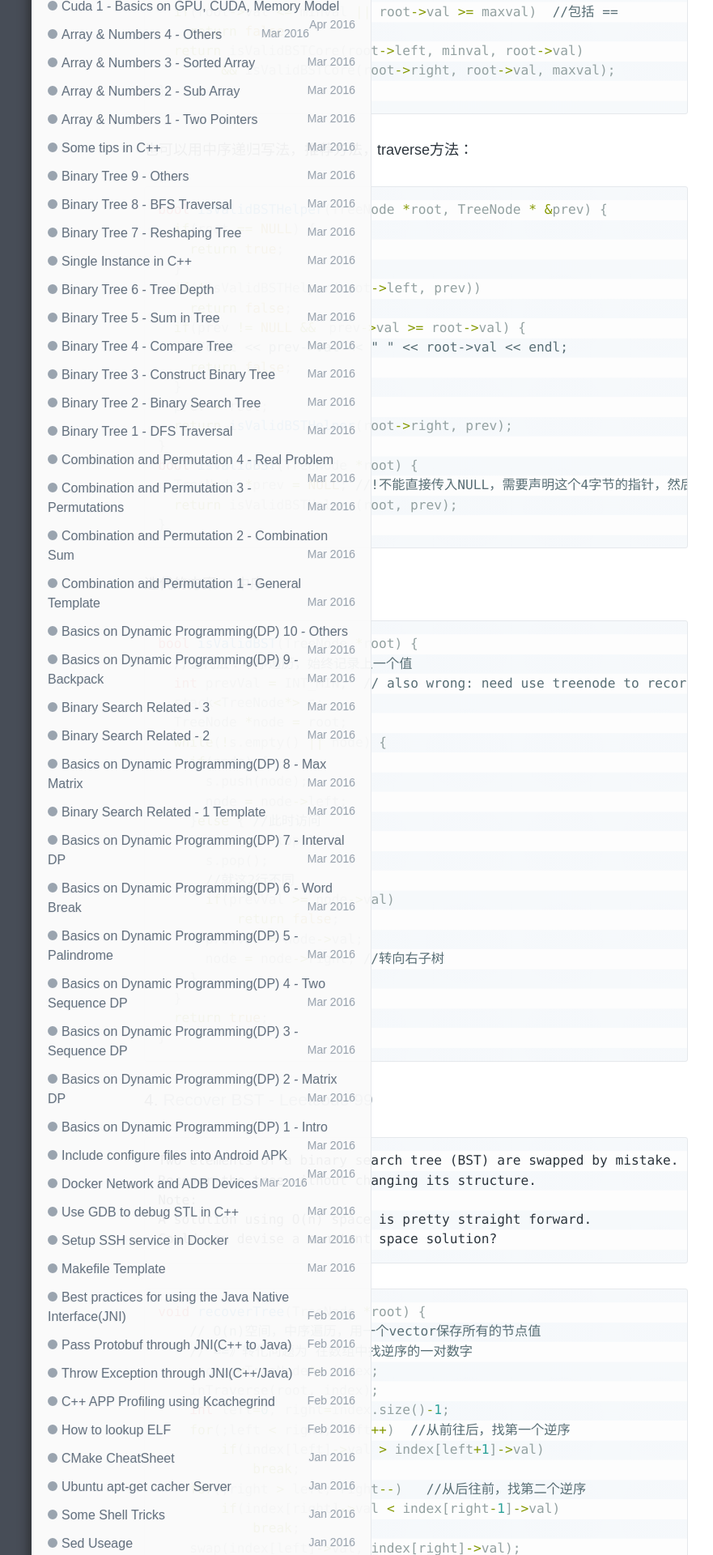
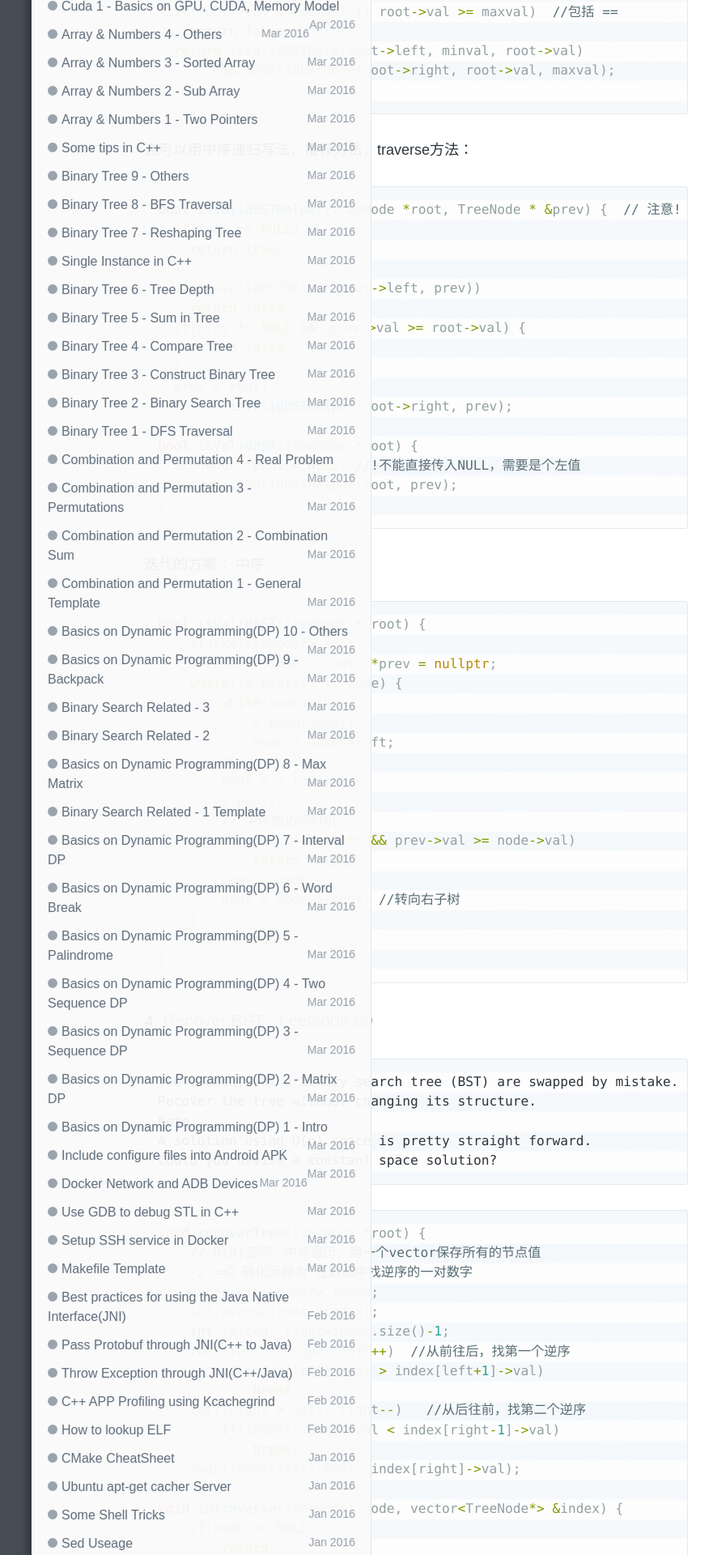
Before and after one commit to wykvictor/wykvictor.github.io, a Jekyll site: the page built from _posts/algorithm/2016-03-24-Binary-Tree-2.md, in a window 1280 px wide. Shown: the part 2035-3955 px from the top of the page at 81% size, without its empty margins (126-1007 px from the left). Built offline with Jekyll 4.4.1, drawn with Linux system fonts in a browser that asks for light colours; some of the changed lines change nothing that is shown; some of the changed text lies outside the part shown.

Commit message:
update binary tree bst

````diff
--- a/_posts/algorithm/2016-03-24-Binary-Tree-2.md
+++ b/_posts/algorithm/2016-03-24-Binary-Tree-2.md
@@ -85,46 +85,42 @@
 {% endhighlight %}
 也可以用中序递归写法，推荐方法，traverse方法：
 {% highlight C++ %}
-bool isValidBSTHelper(TreeNode *root, TreeNode * &prev) {
+bool isValidBSTHelper(TreeNode *root, TreeNode * &prev) {  // 注意! TreeNode* &prev
   if(root == NULL) {
     return true;
   }
   if(!isValidBSTHelper(root->left, prev))
     return false;
   if(prev != NULL &&　prev->val >= root->val) {
-    //cout << prev->val << " " << root->val << endl;
     return false;
   }
   prev = root;
   return isValidBSTHelper(root->right, prev);
 }
 bool isValidBST(TreeNode *root) {
-  TreeNode *prev = NULL; //!不能直接传入NULL，需要声明这个4字节的指针，然后才能取引用
+  TreeNode *prev = NULL; //!不能直接传入NULL，需要是个左值
   return isValidBSTHelper(root, prev);
 }
 {% endhighlight %}
 迭代的方案： 中序
 {% highlight C++ %}
-bool isValidBST(TreeNode *root) {
-  //迭代法：中序遍历，始终记录上一个值
-  int prevVal = INT_MIN;  // also wrong: need use treenode to record
-  stack<TreeNode*> s;
-  TreeNode *node = root;
-  while(!s.empty() || node) {
-    if(node) {
-      s.push(node);
-      node = node->left;
-    }else { //此时访问
-      node = s.top();
-      s.pop();
-      //就这2行不同
-      if(prevVal >= node->val)
-          return false;
-      prevVal = node->val;
-      node = node->right; //转向右子树
+bool isValidBST(TreeNode * root) {
+    stack<TreeNode*> s;
+    TreeNode *node = root, *prev = nullptr;
+    while(!s.empty() || node) {
+        while(node) {
+            s.push(node);
+            node = node->left;
+        }
+        node = s.top();
+        s.pop();
+        // 中序的访问时机
+        if(prev != nullptr && prev->val >= node->val)
+            return false;
+        prev = node;
+        node = node->right; //转向右子树
     }
-  }
-  return true;
+    return true;
 }
 {% endhighlight %}
 
@@ -448,15 +444,15 @@
 [solution-2](http://www.mathcs.emory.edu/~cheung/Courses/171/Syllabus/9-BinTree/BST-delete2.html)
 {% highlight C++ %}
 TreeNode* removeNode(TreeNode* root, int value) {
-    // write your code here
     TreeNode dummyNode(-1);  // in case delete root
     dummyNode.right = root;
-    deleteNode(root, value, &dummyNode);
+    deleteNode(root, value, &dummyNode);  // 传个parent，好操作
     return dummyNode.right;
 }
 // helper function
 void deleteNode(TreeNode* root, int value, TreeNode* parent) {
     if(root == NULL)  return;
+    // 先通过递归，找到这个点
     if(root->val < value) {
         deleteNode(root->right, value, root);
         return;
@@ -487,16 +483,21 @@
         return;
     }
     // case 3: 2 children
-    // step1: find the smallest of the right
+    // step1: find the smallest of the right，后继节点
     TreeNode *minNode = root->right;
+    if(minNode->left == nullptr) {  // 如果右儿子没有左子树，那后继节点就是右儿子
+        root->val = minNode->val;
+        root->right = minNode->right;
+        return;
+    }
     while(minNode->left != NULL) {
-        parent = minNode;
+        parent = minNode;  // parent不需要了，可以用一用
         minNode = minNode->left;
     }
     // step 2: copy the val
     root->val = minNode->val;
     // step 3: delete it
-    parent->left = NULL;
+    parent->left = nullptr;
     delete minNode;
 }
 {% endhighlight %}
@@ -525,16 +526,21 @@
         return;
     }
     // case 3: 2 children
-    // step1: find the smallest of the right
+    // step1: find the smallest of the right，后继节点
     TreeNode *minNode = root->right;
+    if(minNode->left == nullptr) {  // 如果右儿子没有左子树，那后继节点就是右儿子
+        root->val = minNode->val;
+        root->right = minNode->right;
+        return;
+    }
     while(minNode->left != NULL) {
-        parent = minNode;
+        parent = minNode;  // parent不需要了，可以用一用
         minNode = minNode->left;
     }
     // step 2: copy the val
     root->val = minNode->val;
     // step 3: delete it
-    parent->left = NULL;
+    parent->left = nullptr;
     delete minNode;
 }
 {% endhighlight %}
@@ -553,7 +559,7 @@
 void DFS(vector<int> &res, TreeNode* root, int k1, int k2) {
   if(root == NULL)  return;
   /*if(root->val > k2 || root->val < k1) {
-        return;  // 错误剪枝,return早了
+        return;  // 错误剪枝,return早了，子树可能有在范围里的
   }*/
   if(root->val >= k1) { //优化，如果超出范围，剪枝！
     DFS(res, root->left, k1, k2);
@@ -564,6 +570,20 @@
   if(root->val <= k2) {
     DFS(res, root->right, k1, k2);
   }
+}
+{% endhighlight %}
+分治方法
+{% highlight C++ %}
+vector<int> searchRange(TreeNode * root, int k1, int k2) {
+    vector<int> res;
+    if(root == nullptr) return res;
+    if(root->val < k1) return searchRange(root->right, k1, k2);
+    if(root->val > k2) return searchRange(root->left, k1, k2);
+    res = searchRange(root->left, k1, k2);
+    res.push_back(root->val);
+    vector<int> right = searchRange(root->right, k1, k2);
+    res.insert(res.end(), right.begin(), right.end());
+    return res;
 }
 {% endhighlight %}
 
@@ -586,20 +606,15 @@
     stack<TreeNode*> s;
     TreeNode *cur;
     //@param root: The root of binary tree.
-    BSTIterator(TreeNode *root): cur(root) {
-        /*while(cur != NULL) { //init to left-most
-            s.push(cur);
-            cur = cur->left;
-        }*/ //comment out: next() has the same function
-    }
+    BSTIterator(TreeNode *root): cur(root) {}
     //@return: True if there has next node, or false
     bool hasNext() {
-        return (cur != NULL) || (!s.empty());
+        return (cur != nullptr) || (!s.empty());
     }
     //@return: return next node
     TreeNode* next() {
         // find cur->next before return cur
-        while(cur != NULL) { //go to left-most
+        while(cur != nullptr) { //go to left-most
             s.push(cur);
             cur = cur->left;
         }
@@ -611,7 +626,7 @@
 };
 {% endhighlight %}
 
-### 15. [Inorder Successor in Binary Search Tree](http://www.lintcode.com/en/problem/inorder-successor-in-binary-search-tree/)
+### 15. [Inorder Successor in Binary Search Tree](https://www.lintcode.com/problem/448/)
 ```
 Given a binary search tree and a node in it, find the in-order successor of that node in the BST.
 If the given node has no in-order successor in the tree, return null.
@@ -619,6 +634,7 @@
 
 Time Complexity: O(h), where h is the height of the BST.
 ```
+如果是O(n),则可以通过非递归遍历先找到该点，然后跳出while，返回下一个即可
 {% highlight C++ %}
 // 错误解法：2,1这种树，1的后继为2，是它的父节点，所以递归写法拿不到父节点，不可行
 TreeNode* inorderSuccessor(TreeNode* root, TreeNode* p) {
@@ -636,10 +652,17 @@
     return inorderSuccessor(root->left, p);
   }
 }
-// 正确：迭代，记录父节点
+/*
+本题是要确定中序遍历的后继:
+如果该节点有右子节点, 那么后继是其右子节点的子树中最左端的节点；
+如果该节点没有右子节点, 那么后继是它的某个祖先(不是左祖先，是右边祖先), 该节点在这个祖先的左子树内.
+使用循环实现:
+查找该节点, 并在该过程中维护上述性质的祖先节点
+查找到后, 如果该节点有右子节点, 则后继在其右子树内; 否则后继就是维护的那个祖先节点
+*/
 TreeNode* inorderSuccessor(TreeNode* root, TreeNode* p) {
   if(root == NULL)  return NULL;
-  TreeNode* successor = NULL;
+  TreeNode* successor = NULL;  // 题目要求了，如果没有就返回nullptr
   // find p
   while(root != p) {
     //successor = root;  // 记录上一个后继:不是这里记！
@@ -661,4 +684,20 @@
   }
   return successor;
 }
+/*
+使用递归实现:
+如果根节点小于或等于要查找的节点, 直接进入右子树递归
+如果根节点大于要查找的节点, 则暂存左子树递归查找的结果, 如果是 null, 则直接返回当前根节点; 反之返回左子树递归查找的结果.
+在递归实现中, 暂存左子树递归查找的结果就相当于循环实现中维护的祖先节点.
+很难理解，推荐非递归实现
+*/
+TreeNode * inorderSuccessor(TreeNode * root, TreeNode * p) {
+    if(root == nullptr || p == nullptr) return nullptr;
+    if(p->val >= root->val) {
+        return inorderSuccessor(root->right, p);
+    } else {
+        TreeNode * left = inorderSuccessor(root->left, p);
+        return left ? left : root;
+    }
+}
 {% endhighlight %}
````
